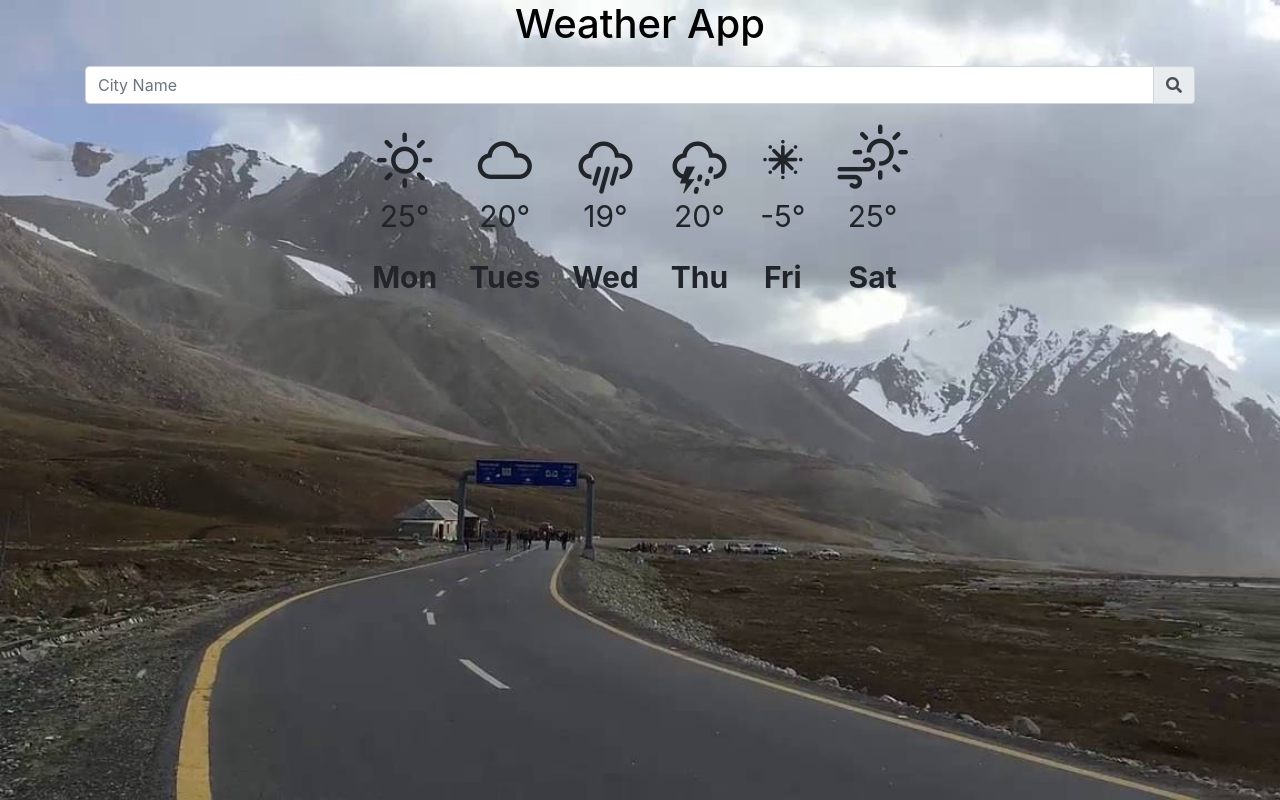
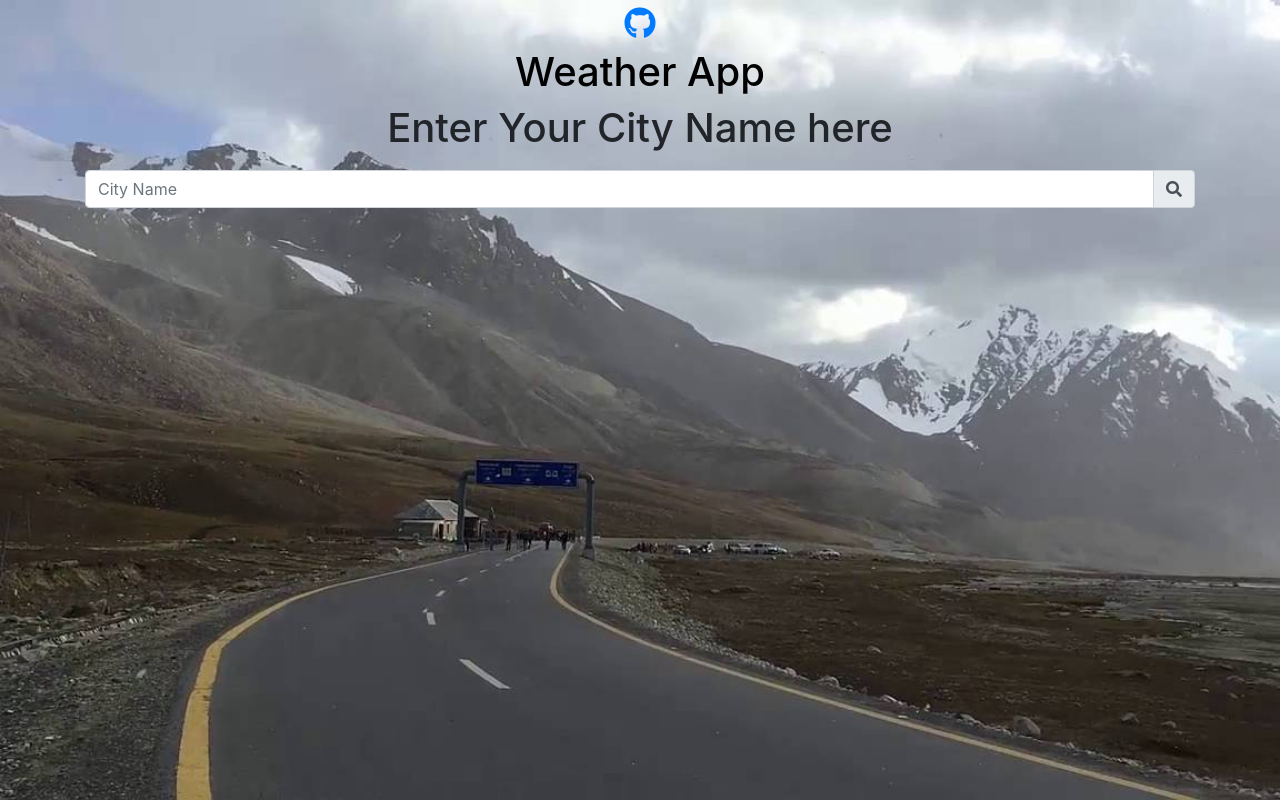
Before and after one commit to javeria2512/weather-app-final, a plain HTML site: page index.html in a window 1280 px wide. Drawn offline with nearby package versions, Linux system fonts and the light colour scheme.

Commit message:
Update index.html

```diff
--- a/index.html
+++ b/index.html
@@ -29,7 +29,9 @@
 <body>
 
     <div class="container">
-        <h1 style="color:black" >Weather App</h1>
+      <a style="font-size:2em;" href="https://github.com/javeria2512/dancing"><i class="fab fa-github"></i></a>
+      <h1 style="color:black" >Weather App</h1>
+        <h1>Enter Your City Name here</h1>
         <div class="input-group mb-3">
             <input type="text" class="form-control" placeholder="City Name" aria-label="Recipient's username" aria-describedby="basic-addon2"
                 onkeydown="if (event.keyCode == 13) document.getElementById('btnSearch').click()">
@@ -47,40 +49,7 @@
             <p class="temp-range">
                 <span class="min"></span>°/
                 <span class="max"></span> °</p>
-         </div>
-            <div class="icon">
-                <section>
-                    <i class="wi wi-day-sunny"></i>
-                    <p class="num" >25°</p>
-                    <p class="days">Mon</p>
-                </section>
-                <section>
-                    <i class="wi wi-cloud"></i>
-                    <p class="num" >20°</p>
-                    <p class="days">Tues</p>
-                </section>
-                <section>
-                    <i class="wi wi-rain"></i>
-                    <p class="num" >19°</p>
-                    <p class="days">Wed</p>
-                </section>
-                <section>
-                    <i class="wi wi-storm-showers"></i>
-                    <p class="num" >20°</p>
-                    <p class="days">Thu</p>
-                </section>
-                <section>
-                    <i class="wi wi-snowflake-cold"></i>
-                    <p class="num" >-5°</p>
-                    <p class="days">Fri</p>
-                </section>
-                <section>
-                    <i class="wi wi-day-windy"></i>
-                    <p class="num" >25°</p>
-                    <p class="days">Sat</p>
-                </section>
         </div>
-    </div>
 </body>
 
 </html>
```
